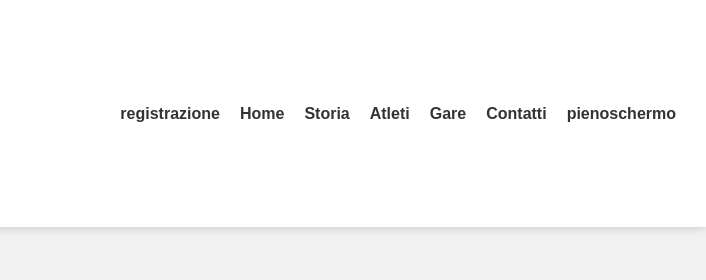
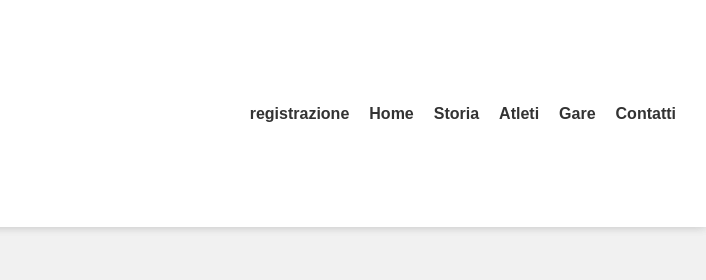
Before and after one commit to davidpalazz/codespaces-blank, a plain HTML site: page index.html in a window 1280 px wide. Shown: the top 280 px of the page, 574-1280 px from the left. Drawn offline with Linux system fonts and the light colour scheme.

Commit message:
modifiche sul pieno schermo

```diff
--- a/index.html
+++ b/index.html
@@ -72,7 +72,7 @@
         <li><a href="atleti.html">Atleti</a></li>
         <li><a href="gare.html">Gare</a></li>
         <li><a href="contatti.html">Contatti</a></li>
-        <li><a href="pienoschermo.html">pienoschermo</a></li>
+
       </ul>
     </nav>
   </header>
```
